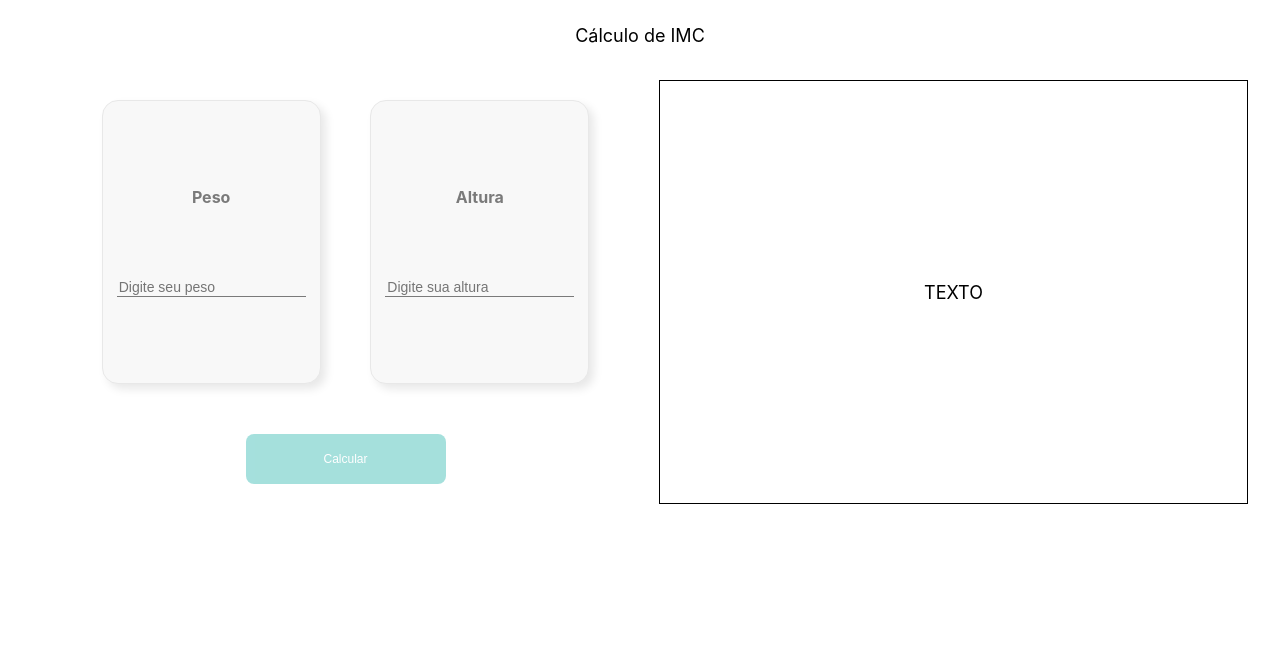
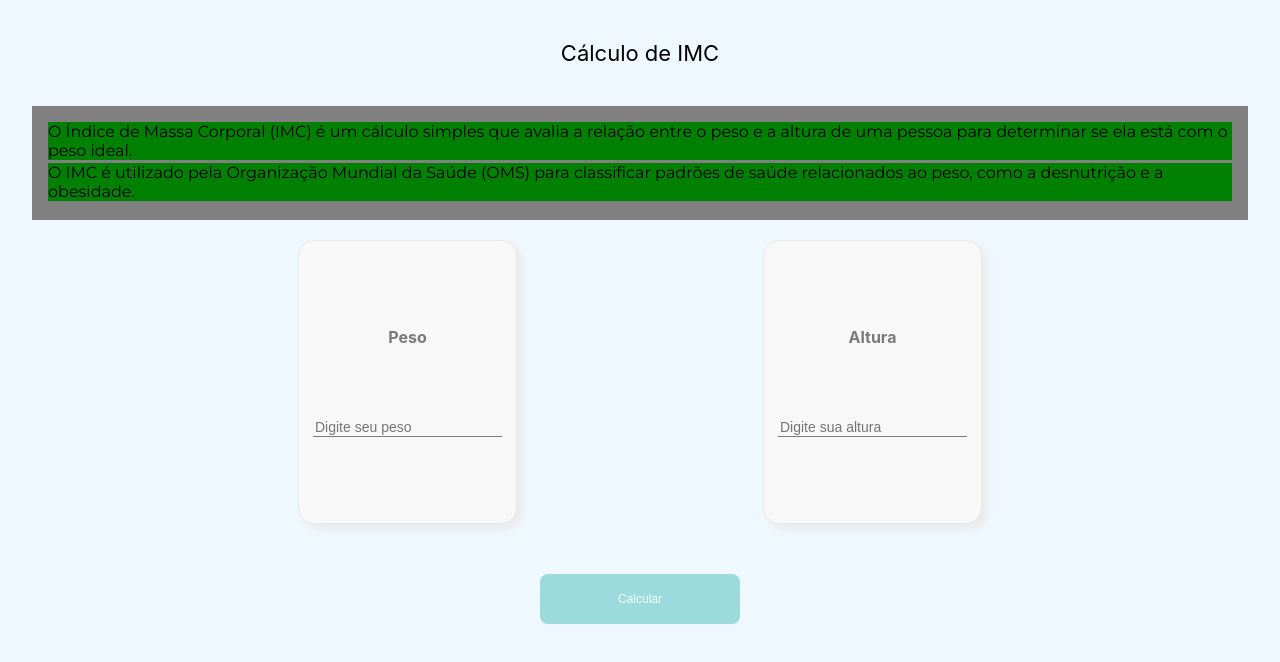
Before and after one commit to alexandre-carvalho/meu-imc, a React (Create React App) app: page / in a window 1280 px wide. Shown: the top 662 px of the page. Built offline with nearby package versions, Linux system fonts and the light colour scheme.

Commit message:
saving files

```diff
--- a/src/index.css
+++ b/src/index.css
@@ -1,4 +1,5 @@
 @import-normalize;
+@import url("https://fonts.googleapis.com/css2?family=Montserrat:wght@300;400;500;600;700&display=swap");
 
 /**
  * Add the correct display in IE 9-.
@@ -19,16 +20,16 @@
 
 body {
   margin: 0;
-  font-family: -apple-system, BlinkMacSystemFont, 'Segoe UI', 'Roboto', 'Oxygen',
-    'Ubuntu', 'Cantarell', 'Fira Sans', 'Droid Sans', 'Helvetica Neue',
-    sans-serif;
+  font-family: -apple-system, BlinkMacSystemFont, "Montserrat", "Segoe UI",
+    "Roboto", "Oxygen", "Ubuntu", "Cantarell", "Fira Sans", "Droid Sans",
+    "Helvetica Neue", sans-serif;
   -webkit-font-smoothing: antialiased;
   -moz-osx-font-smoothing: grayscale;
 }
 
 code {
-  font-family: source-code-pro, Menlo, Monaco, Consolas, 'Courier New',
-    monospace;
+  font-family: source-code-pro, Menlo, Monaco, Consolas, "Courier New",
+    "Montserrat", monospace;
 }
 
 /* Chrome, Safari, Edge, Opera */
--- a/src/pages/home/index.tsx
+++ b/src/pages/home/index.tsx
@@ -4,23 +4,23 @@ import { useCallback, useState } from "react";
 import * as S from "./styles";
 
 // Components
-import Input from 'components/input';
+import Input from "components/input";
 import Button from "components/button";
 
 // Utils
 import { maskHeight, maskWeight } from "utils/masks";
 
 const Home = () => {
-  const [userWeight, setUserWeight] = useState<string>('');
-  const [userHeight, setUserHeight] = useState<string>('');
+  const [userWeight, setUserWeight] = useState<string>("");
+  const [userHeight, setUserHeight] = useState<string>("");
   const [imcResult, setImcResult] = useState<number>(0);
-  const [classification, setClassification] = useState<string>('');
+  const [classification, setClassification] = useState<string>("");
   const [imcType, setImcType] = useState<number>(0);
   const [result, setResult] = useState<boolean>(false);
   const [invalidValues, setInvalidValues] = useState(false);
 
   const onChangeWeight = useCallback((weight: any) => {
-    setUserWeight(weight)
+    setUserWeight(weight);
   }, []);
 
   const onChangeHeight = useCallback((height: any) => {
@@ -35,17 +35,17 @@ const Home = () => {
       const calculate = parseWeight / (parseHeight * parseHeight);
 
       if (calculate <= 18.5) {
-        setClassification('Magreza');
+        setClassification("Magreza");
       } else if (calculate > 18.5 && calculate <= 24.9) {
-        setClassification('Normal');
+        setClassification("Normal");
       } else if (calculate > 24.9 && calculate <= 29.9) {
-        setClassification('Sobrepeso');
+        setClassification("Sobrepeso");
         setImcType(1);
       } else if (calculate > 29.9 && calculate <= 39.9) {
-        setClassification('Obesidade');
+        setClassification("Obesidade");
         setImcType(2);
       } else {
-        setClassification('Obesidade Grave');
+        setClassification("Obesidade Grave");
         setImcType(3);
       }
       setInvalidValues(false);
@@ -58,50 +58,61 @@ const Home = () => {
   }, [userHeight, userWeight]);
 
   const clearImcResults = useCallback(() => {
-    setUserWeight('');
-    setUserHeight('');
+    setUserWeight("");
+    setUserHeight("");
     setResult(false);
     setInvalidValues(false);
   }, []);
 
   return (
     <S.Container>
-      <S.SectionTitle>
-        <S.Title>
-          Cálculo de IMC
-        </S.Title>
-      </S.SectionTitle>
+      <S.Title>Cálculo de IMC</S.Title>
+
+      <S.TextContent>
+        <S.Text>
+          O Índice de Massa Corporal (IMC) é um cálculo simples que avalia a
+          relação entre o peso e a altura de uma pessoa para determinar se ela
+          está com o peso ideal.
+        </S.Text>
+        <S.Text>
+          O IMC é utilizado pela Organização Mundial da Saúde (OMS) para
+          classificar padrões de saúde relacionados ao peso, como a desnutrição
+          e a obesidade.
+        </S.Text>
+      </S.TextContent>
       <S.ContainerSection>
-        <S.InputContainer>
-          <S.InputContent>
+        <S.CalculatorContainer>
+          <S.CalculatorContent>
             <Input
-              onChange={(e) => onChangeWeight(maskWeight(e.currentTarget.value))}
+              onChange={(e) =>
+                onChangeWeight(maskWeight(e.currentTarget.value))
+              }
               maxLength={6}
               value={userWeight}
-              placeholder='Digite seu peso'
+              placeholder="Digite seu peso"
               name="peso"
-              label="Peso" />
+              label="Peso"
+            />
             <Input
-              onChange={(e) => onChangeHeight(maskHeight(e.currentTarget.value))}
+              onChange={(e) =>
+                onChangeHeight(maskHeight(e.currentTarget.value))
+              }
               maxLength={4}
               value={userHeight}
-              placeholder='Digite sua altura'
+              placeholder="Digite sua altura"
               name="altura"
-              label="Altura" />
-          </S.InputContent>
+              label="Altura"
+            />
+          </S.CalculatorContent>
           <Button
             background="success"
-            disabled={userWeight === '' || userHeight === ''}
+            disabled={userWeight === "" || userHeight === ""}
             label="Calcular"
-            onClick={handleCalculateImc} />
-        </S.InputContainer>
-
-        <S.TableContainer>
-          <S.Title>TEXTO</S.Title>
-        </S.TableContainer>
-
+            onClick={handleCalculateImc}
+          />
+        </S.CalculatorContainer>
       </S.ContainerSection>
-      {/* {result && (
+      {result && (
         <S.ResultContainer>
           <S.Result>{imcResult.toFixed(2)}</S.Result>
           <S.Result>{classification}</S.Result>
@@ -109,21 +120,20 @@ const Home = () => {
           <Button
             background="success"
             label="Limpar Pesquisa"
-            onClick={clearImcResults} />
+            onClick={clearImcResults}
+          />
         </S.ResultContainer>
-      )
-      }
-      {
-        invalidValues && (
+      )}
+      {invalidValues && (
         <S.ResultContainer>
           <S.Result>Por favor, digite peso e altura maior que zero.</S.Result>
           <Button
             background="error"
             label="Limpar Pesquisa"
-              onClick={clearImcResults} />
+            onClick={clearImcResults}
+          />
         </S.ResultContainer>
-        )
-      } */}
+      )}
     </S.Container>
   );
 };
--- a/src/pages/home/styles.tsx
+++ b/src/pages/home/styles.tsx
@@ -3,21 +3,30 @@ import styled from "styled-components";
 export const Container = styled.div`
   flex: 1;
   height: 100vh;
-  overflow-y: hidden;
   padding: 0 32px;
+  background-color: aliceblue;
 `;
 
-export const SectionTitle = styled.div`
+export const Title = styled.text`
   display: flex;
-  align-items: center;
-  width: 100%;
-  height: 50px;
   justify-content: center;
-  padding: 10px 0 20px;
+  font-size: 22px;
+  padding: 40px 0;
 `;
 
-export const Title = styled.div`
-font-size: 18px;
+export const TextContent = styled.div`
+  display: flex;
+  flex-direction: column;
+  /* width: 100%; */
+  padding: 16px;
+  background-color: gray;
+`;
+
+export const Text = styled.text`
+  font-size: 16px;
+  margin-bottom: 3px;
+  font-family: "Montserrat";
+  background-color: green;
 `;
 
 export const ContainerSection = styled.div`
@@ -26,7 +35,7 @@ flex-direction: row;
   width: 100%;
 `;
 
-export const InputContainer = styled.div`
+export const CalculatorContainer = styled.div`
   display: flex;
   flex-direction: column;
   align-items: center;
@@ -34,21 +43,13 @@ width: 100%;
   padding: 20px;
 `;
 
-export const InputContent = styled.div`
+export const CalculatorContent = styled.div`
   display: flex;
   flex-direction: row;
   align-items: center;
   justify-content: space-evenly;
   width: 100%;
   margin-bottom: 50px;
-`;
-
-export const TableContainer = styled.div`
-display: flex;
-align-items: center;
-justify-content: center;
-width: 100%;
-border: 1px solid black;
 `;
 
 export const ResultContainer = styled.div`
```
Lines whose indentation alone changed are shown as unchanged.
